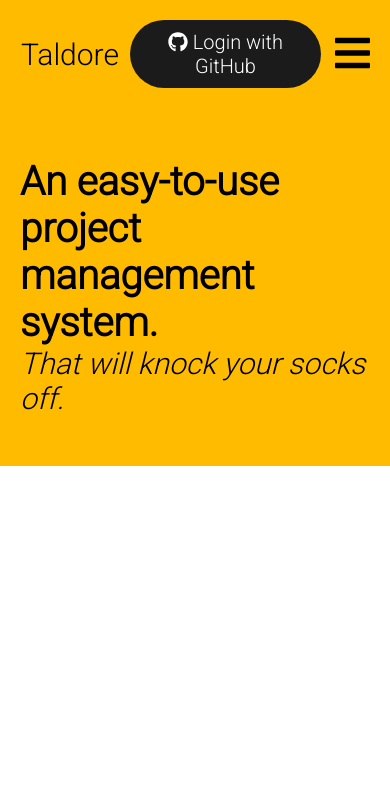
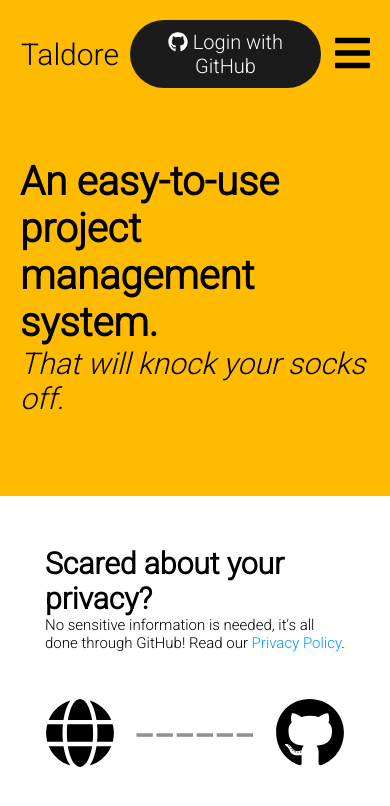
Before and after one commit to Salint/taldore-frontend, a React (Create React App) app: page / in a window 390 px wide. Shown: the top 806 px of the page. Built offline with nearby package versions, Linux system fonts and the light colour scheme.

Commit message:
Add home page privacy notice

```diff
--- a/src/assets/style/components/navbar.css
+++ b/src/assets/style/components/navbar.css
@@ -90,14 +90,13 @@ nav div#auth button {
 		left: 0;
 	}
 	nav ul li {
-		margin: 5px 0;
-		padding: 5px 0;
+		padding: 10px 0;
 	}
 	nav ul li:hover::after {
 		right: 100%;
 	}
 	nav ul li:hover {
-		background: rgb(240, 240, 240);
+		background: rgb(248, 248, 248);
 		width: 100%;
 	}
 	nav ul li a {
--- a/src/assets/style/pages/home.css
+++ b/src/assets/style/pages/home.css
@@ -12,15 +12,81 @@ header#home section p {
 	font-size: 30px;
 	font-style: italic;
 }
+section#home-privacy {
+	display: flex;
+	justify-content: center;
+	align-items: center;
+	margin: 50px auto;
+}
+section#home-privacy div#privacy-info {
+	width: 400px;
+	margin-right: 50px;
+}
+section#home-privacy div#privacy-info h1 {
+	font-size: 40px;
+}
+section#home-privacy div#privacy-info p {
+	font-size: 20px;
+}
+section#home-privacy div#privacy-info a {
+	color: rgb(0, 153, 255);
+	text-decoration: none;
+}
+section#home-privacy div#privacy-info a:hover {
+	text-decoration: underline;
+}
+section#home-privacy div#connection {
+	margin-left: 50px;
+	display: flex;
+	font-size: 70px;
+	align-items: center;
+}
+section#home-privacy div#connection p {
+	color: rgb(184, 184, 184);
+	animation: glow 2s infinite;
+}
+@keyframes glow {
+	0% {
+		color: rgb(184, 184, 184);
+	}
+	50% {
+		color: black;
+	}
+	100% {
+		color: rgb(184, 184, 184);
+	}
+}
+section#home-privacy div#connection * {
+	margin: 0 10px;
+}
 @media (max-width: 1300px) {
 	header#home section {
 		text-align: left;
 		margin: 0 100px;
 	}
+	section#home-privacy {
+		flex-direction: column;
+		justify-content: center;
+	}
+	section#home-privacy div#privacy-info, section#home-privacy div#connection {
+		margin: 0;
+	}
+	section#home-privacy div#connection {
+		margin-top: 40px;
+	}
 }
 @media (max-width: 900px) {
 	header#home section {
 		margin: 0 20px;
-		padding: 50px 0 50px 0;
+		padding: 50px 0 80px 0;
+	}
+	section#home-privacy div#privacy-info {
+		width: 300px;
+	}
+	section#home-privacy div#privacy-info h1 {
+		font-size: 30px;
+	}
+	section#home-privacy div#privacy-info p {
+		font-size: 15px;
 	}
 }
--- a/src/components/Navbar.js
+++ b/src/components/Navbar.js
@@ -20,7 +20,7 @@ class Navbar extends React.Component {
 				<ul>
 					<li><a href="/privacy">Privacy Policy</a></li>
 					<li><a href="/faq">FAQ</a></li>
-					<li><a href="/faq">Blog</a></li>
+					<li><a href="/blog">Blog</a></li>
 				</ul>
 				<div id="auth">
 					{
--- a/src/pages/Home.js
+++ b/src/pages/Home.js
@@ -3,6 +3,9 @@ import React from "react";
 import Navbar from "../components/Navbar";
 
 import "../assets/style/pages/home.css"
+import { FontAwesomeIcon } from "@fortawesome/react-fontawesome";
+import { faGithub } from "@fortawesome/free-brands-svg-icons";
+import { faGlobe } from "@fortawesome/free-solid-svg-icons";
 
 class Header extends React.Component {
 
@@ -20,12 +23,33 @@ class Header extends React.Component {
 
 }
 
+class Privacy extends React.Component {
+
+	render() {
+		return (
+			<section id="home-privacy">
+				<div id="privacy-info">
+					<h1>Scared about your privacy?</h1>
+					<p>No sensitive information is needed, it's all done through GitHub! Read our <a href="/privacy">Privacy Policy</a>.</p>
+				</div>
+				<div id="connection">
+					<FontAwesomeIcon icon={faGlobe} />
+					<p>------</p>
+					<FontAwesomeIcon icon={faGithub} />
+				</div>
+			</section>
+		);
+	}
+
+};
+
 class Home extends React.Component {
 
 	render() {
 		return (
 			<>
 				<Header />
+				<Privacy />
 			</>
 		)
 	}
```
